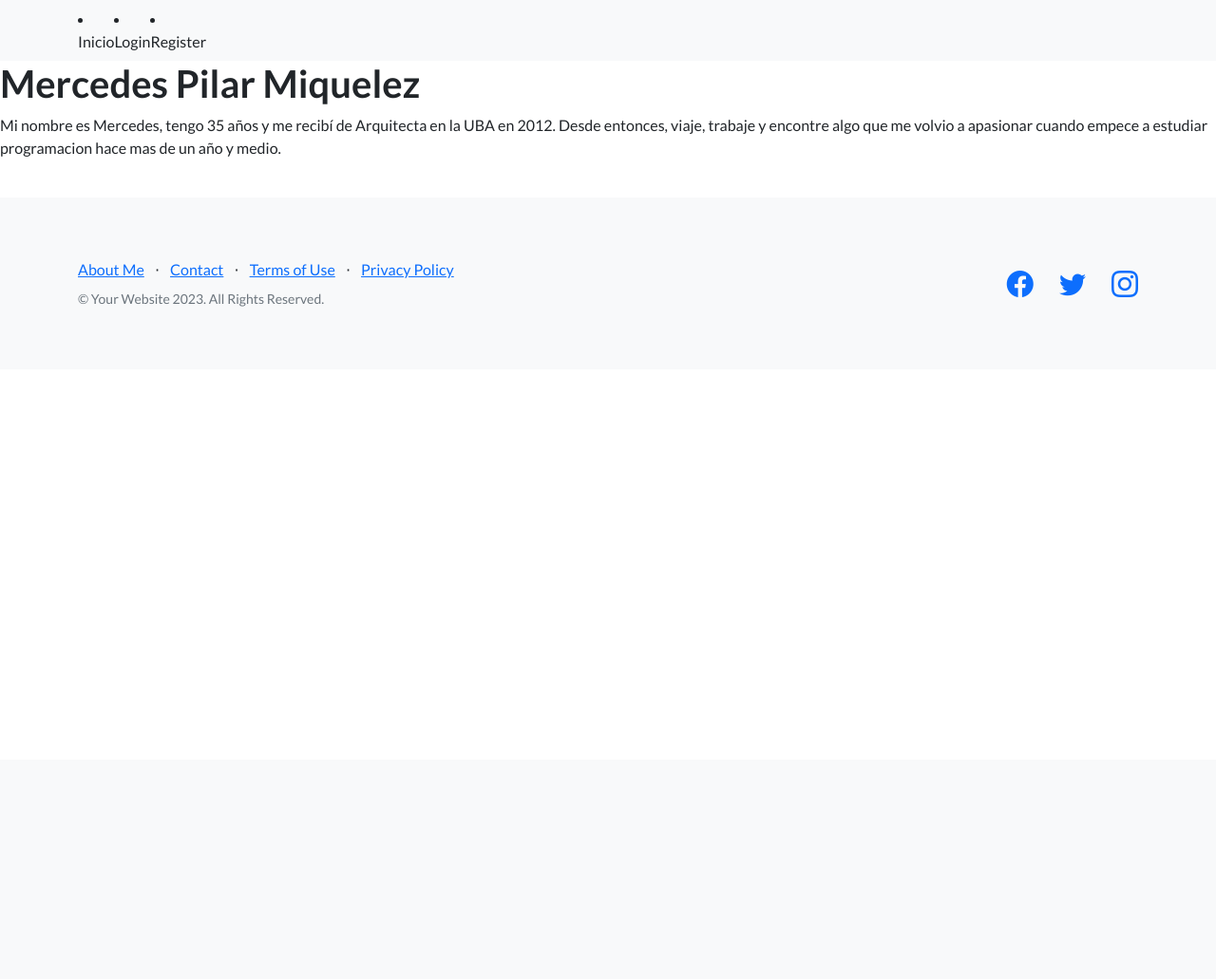
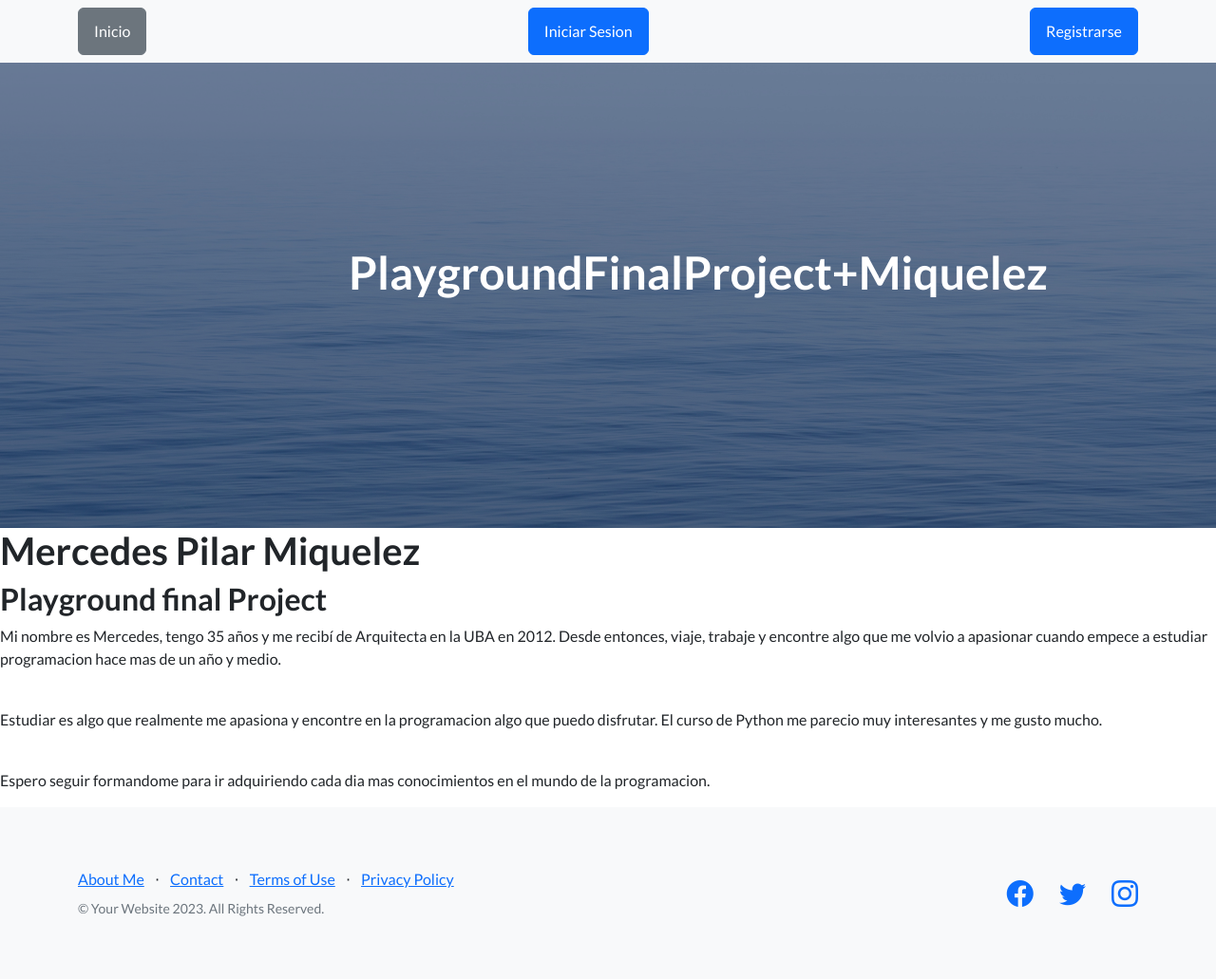
Before and after one commit to mercedesmiquelez/playgroundFinalProjectMiquelez, a Django app: page /app1/aboutme/ in a window 1280 px wide. Shown: the whole page at 95% size. Before the commit the page ends 323 px from the top, so only its background shows below. Run offline with Django 4.2, Linux system fonts and the light colour scheme; some libraries are stand-ins or nearby versions.

Commit message:
Ultimas modificaciones

```diff
--- a/app1/Templates/aboutme.html
+++ b/app1/Templates/aboutme.html
@@ -2,7 +2,10 @@
 
 {% block content %}
    <h1>Mercedes Pilar Miquelez</h1>
+   <h2>Playground final Project</h2>
    <p>Mi nombre es Mercedes, tengo 35 años y me recibí de Arquitecta en la UBA en 2012. Desde entonces, viaje, trabaje y encontre algo que me volvio a apasionar cuando empece a estudiar programacion hace mas de un año y medio.</p>
    <br>
-
+   <p>Estudiar es algo que realmente me apasiona y encontre en la programacion algo que puedo disfrutar. El curso de Python me parecio muy interesantes y me gusto mucho.</p>
+   <br>
+   <p>Espero seguir formandome para ir adquiriendo cada dia mas conocimientos en el mundo de la programacion.</p>
 {% endblock %}
--- a/app1/Templates/comprador_list.html
+++ b/app1/Templates/comprador_list.html
@@ -7,8 +7,8 @@
     <ul class="list-group">
         {% for e in compradores %}
             <li class="list-group-item">
-                <h4>{{ e.nombre }}</h4>
-                <h4>{{ e.apellido }}</h4>
+                <h4>Nombre: {{ e.nombre }}</h4>
+                <h4>Apellido: {{ e.apellido }}</h4>
             </li>
         {% endfor %}
     </ul>
--- a/app1/Templates/editarPerfil.html
+++ b/app1/Templates/editarPerfil.html
@@ -14,7 +14,7 @@
     </form>
 
     <button type="button">
-        <a href="navbar-brand" href="{% url 'CambiarContrasenia' %}">Cambiar Contrasenia</a>
+        <a href="{% url 'app1:CambiarContrasenia' %}">Cambiar Contrasenia</a>
     </button>
 
 {% endblock %}
--- a/app1/Templates/index.html
+++ b/app1/Templates/index.html
@@ -6,7 +6,7 @@
         <meta name="viewport" content="width=device-width, initial-scale=1, shrink-to-fit=no" />
         <meta name="description" content="" />
         <meta name="author" content="" />
-        <title>Landing Page - Start Bootstrap Theme</title>
+        <title>PlaygroundFinalProject+Miquelez</title>
         <!-- Favicon-->
         <link rel="icon" type="image/x-icon" href="assets/favicon.ico" />
         <!-- Bootstrap icons-->
@@ -17,56 +17,31 @@
         <link href="{% static 'css/styles.css' %}" rel="stylesheet" />
     </head>
     <body>
+
         <!-- Navigation-->
-        <nav class="navbar navbar-expand-lg navbar-light bg-light">
+        <nav class="navbar navbar-light bg-light static-top">
             <div class="container">
-                {% comment %} <a class="navbar-brand" href="{% url 'app1:index' %}">Start Bootstrap</a> {% endcomment %}
-                <button class="navbar-toggler" type="button" data-bs-toggle="collapse" data-bs-target="#navbarNav" aria-controls="navbarNav" aria-expanded="false" aria-label="Toggle navigation">
-                    <span class="navbar-toggler-icon"></span>
-                </button>
-                <div class="collapse navbar-collapse" id="navbarNav">
-                    {% if user.is_authenticated %}
-                    <ul class="navbar-nav ml-auto">
-                        <li class="nav-item">
-                            <a class="nav-link" href="{% url 'app1:index' %}">Inicio</a>
-                        </li>
-                        <li class="nav-item">
-                            <a class="nav-link" href="{% url 'app1:producto_create' %}">Productos</a>
-                        </li>
-                        <li class="nav-item">
-                            <a class="nav-link" href="{% url 'app1:servicio_form' %}">Servicios</a>
-                        </li>
-                        <li class="nav-item">
-                            <a class="nav-link" href="{% url 'app1:comprador_form' %}">Compradores</a>
-                        </li>
-                        <li class="nav-item">
-                                <a class="nav-link" href="{% url 'app1:post_list' %}">Posts</a>
-                        </li>
-                        <li class="nav-item">
-                            <button class="nav-link" id="submitButton"><a href="{% url 'app1:logout' %}">Logout</a> </button>
-                            <!-- <a class="nav-link" href="{% url 'app1:logout' %}">Logout</a> -->
-                         </li>
-                    {% else %}
-                        <li class="nav-item">
-                            <a class="nav-link" href="{% url 'app1:index' %}">Inicio</a>
-                        </li>
-                        <li class="nav-item">
-                                <a class="nav-link" href="{% url 'app1:login' %}">Login</a>
-                        </li>
-                        <li class="nav-item">
-                                <a class="nav-link" href="{% url 'app1:register' %}">Register</a>
-                        </li>
-                    {% endif %}
-                    {% if request.user.avatar %}
-                        <img src="{{request.user.usuario.imagen.url}}" alt="" height="40px">
-                    {% endif %}
-                        {% comment %} <a class="navbar-brand" href="{% url 'EditarPerfil' %}">{{request.user.username}}</a> {% endcomment %}
-                    </ul>
+                <a href="{% url 'app1:index' %}" class="btn btn-secondary">Inicio</a>
+                {% if not request.user.is_authenticated %}
+                <a class="btn btn-primary" href="{% url 'app1:login' %}">Iniciar Sesion</a>
+                <a class="btn btn-primary" href="{% url 'app1:register' %}">Registrarse</a>
+                {% else %}
+                <div class="navbar-brand">
+                    <a href="http://127.0.0.1:8000/app1/editarPerfil/">
+                        {% if request.user.avatar %}
+                        <img src="{{ user.avatar.image.url }}" alt="Avatar" height="48px">
+                        {% else %}
+                        {{ request.user.username }}
+                        {% endif %}
+                    Perfil</a>
+                    <a class="btn btn-primary" href="{% url 'app1:logout' %}">Cerrar Sesion</a>
                 </div>
+                {% endif %}
+                {% if request.user.avatar %}
+                <img src="{{request.user.avatar.url}}" alt="" height="48px">
+                {% endif %}
             </div>
         </nav>
-
-        {% block content %}
         <!-- Masthead-->
         <header class="masthead">
             <div class="container position-relative">
@@ -74,7 +49,7 @@
                     <div class="col-xl-6">
                         <div class="text-center text-white">
                             <!-- Page heading-->
-                            <h1 class="mb-5">Nuestra web Intermedia de Django - Coderhouse</h1>
+                            <h1 class="mb-5">PlaygroundFinalProject+Miquelez</h1>
                             <!-- Signup form-->
                             <!-- * * * * * * * * * * * * * * *-->
                             <!-- * * SB Forms Contact Form * *-->
@@ -83,39 +58,65 @@
                             <!-- To make this form functional, sign up at-->
                             <!-- https://startbootstrap.com/solution/contact-forms-->
                             <!-- to get an API token!-->
-                            <form class="form-subscribe" id="contactForm" data-sb-form-api-token="API_TOKEN">
-                                <!-- Email address input-->
-                                <div class="row">
-                                    <div class="col">
-                                        <input class="form-control form-control-lg" id="emailAddress" type="email" placeholder="Email Address" data-sb-validations="required,email" />
-                                        <div class="invalid-feedback text-white" data-sb-feedback="emailAddress:required">Email Address is required.</div>
-                                        <div class="invalid-feedback text-white" data-sb-feedback="emailAddress:email">Email Address Email is not valid.</div>
-                                    </div>
-                                    <div class="col-auto"><button class="btn btn-primary btn-lg disabled" id="submitButton" type="submit">Submit</button></div>
-                                </div>
-                                <!-- Submit success message-->
-                                <!---->
-                                <!-- This is what your users will see when the form-->
-                                <!-- has successfully submitted-->
-                                <div class="d-none" id="submitSuccessMessage">
-                                    <div class="text-center mb-3">
-                                        <div class="fw-bolder">Form submission successful!</div>
-                                        <p>To activate this form, sign up at</p>
-                                        <a class="text-white" href="https://startbootstrap.com/solution/contact-forms">https://startbootstrap.com/solution/contact-forms</a>
-                                    </div>
-                                </div>
-                                <!-- Submit error message-->
-                                <!---->
-                                <!-- This is what your users will see when there is-->
-                                <!-- an error submitting the form-->
-                                <div class="d-none" id="submitErrorMessage"><div class="text-center text-danger mb-3">Error sending message!</div></div>
-                            </form>
+
                         </div>
                     </div>
                 </div>
             </div>
         </header>
+
+        {% block content %}
+
         <!-- Icons Grid-->
+
+        {% if messages %}
+        <ul class="messages">
+            {% for message in messages %}
+            <li>{% if message.tags %} class="{{ message.tags }}"{% endif %}>{{ message }}</li>
+            {% endfor %}
+        </ul>
+        {% endif %}
+
+
+        <section class="features-icons bg-light text-center">
+            <div class="container">
+                <div class="row">
+                    <div class="col-lg-3">
+                        <div class="features-icons-item mx-auto mb-5 mb-lg-0 mb-lg-3">
+
+                            <h3>Conoce todos los productos</h3>
+                            <a href="{% url 'app1:producto_create' %}" class="btn btn-secondary">Productos</a>
+                        </div>
+                    </div>
+                    <div class="col-lg-3">
+                        <div class="features-icons-item mx-auto mb-5 mb-lg-0 mb-lg-3">
+
+                            <h3>Busca los distintos servicios</h3>
+                            <a href="{% url 'app1:servicio_form' %}" class="btn btn-secondary">Servicios</a>
+                        </div>
+                    </div>
+                    <div class="col-lg-3">
+                        <div class="features-icons-item mx-auto mb-0 mb-lg-3">
+
+                            <h3>Conoce a nuestros compradores</h3>
+                            <a href="{% url 'app1:comprador_form' %}" class="btn btn-secondary">Comprador</a>
+                        </div>
+                    </div>
+                    <div class="col-lg-3">
+                        <div class="features-icons-item mx-auto mb-0 mb-lg-3">
+
+                            <h3>Conoce a nuestros vendedores</h3>
+                            <a href="{% url 'app1:vendedor_form' %}" class="btn btn-secondary">Vendedor</a>
+                        </div>
+                    </div>
+                </div>
+            </div>
+        </section>
+        <br>
+        <br>
+        <br>
+        <a href="{% url 'app1:post_list' %}" class="btn btn-primary">Ver los comentarios</a>
+
         <section class="features-icons bg-light text-center">
             <div class="container">
                 <div class="row">
--- a/app1/Templates/post_list.html
+++ b/app1/Templates/post_list.html
@@ -6,8 +6,12 @@
     {% for post in posts %}
       <li class="list-group-item">
         <div class="d-flex justify-content-between align-items-center">
-          <a href="{% url 'app1:update_post' post.pk %}">{{ post.title }}</a>
+          titulo: {{ post.title }}<br>
+          subtitulo: {{post.subtitle}}<br>
+          contenido: {{post.content}}
           <div>
+            <a href="{% url 'app1:detail_post' post.pk %}" class="btn btn-danger btn-sm ml-2">Leer Mas</a>
+            <a href="{% url 'app1:update_post' post.pk %}" class="btn btn-danger btn-sm ml-2">Editar</a>
             <a href="{% url 'app1:delete_post' post.pk %}" class="btn btn-danger btn-sm ml-2">Eliminar</a>
           </div>
         </div>
--- a/app1/Templates/servicio_form.html
+++ b/app1/Templates/servicio_form.html
@@ -1,6 +1,7 @@
 {% extends 'index.html' %}
 
 {% block content %}
+
     <div class="container">
         <h1 class="mb-4">Crear un Nuevo Servicio</h1>
         <form method="post">
--- a/app1/urls.py
+++ b/app1/urls.py
@@ -11,9 +11,9 @@ urlpatterns = [
     path('producto_create/', views.producto_create, name='producto_create'),
     path('servicio_list/', views.ServicioListView.as_view(), name='servicio_list'),
     path('servicio_form/', views.servicio_form, name='servicio_form'),
-    path('vendedores/', views.VendedorListView.as_view(), name='lista_vendedores'),
+    path('vendedor_list/', views.VendedorListView.as_view(), name='vendedor_list'),
     path('comprador_list/', views.CompradorListView.as_view(), name='comprador_list'),
-    path('vendedor/create/', views.VendedorCreateView.as_view(), name='vendedor-create'),
+    path('vendedor_form/', views.vendedor_form, name='vendedor_form'),
     path('comprador_form/', views.comprador_form, name='comprador_form'),
     path('buscar-por-nombre/', views.buscar_productos, name='buscar_productos'),
     path('producto_update/<int:pk>/', views.ProductoUpdateView.as_view(), name='producto_update'),
@@ -22,11 +22,12 @@ urlpatterns = [
     path('create/', views.PostCreateView.as_view(), name='create_post'),
     path('update/<int:pk>/', views.PostUpdateView.as_view(), name='update_post'),
     path('delete/<int:pk>/', views.PostDeleteView.as_view(), name='delete_post'),
+    path('detail/<int:pk>/', views.PostDetailView.as_view(), name='detail_post'),
     path('register/', views.RegisterView.as_view(), name='register'),
     path('login/', views.CustomLoginView.as_view(), name='login'),
     path('logout/', views.CustomLogoutView.as_view(), name='logout'),
-    path('editarPerfil/', views.editarPerfil, name="EditarPerfil"),
-    path('cambiarContrasenia/', views.CambiarContrasenia.as_view(), name="CambiarContrasenia"),
+    path('editarPerfil/', views.editarPerfil, name="editarPerfil"),
+    path('CambiarContrasenia/', views.CambiarContrasenia.as_view(), name="CambiarContrasenia"),
 ]
 
 urlpatterns+= static(settings.MEDIA_URL, document_root = settings.MEDIA_ROOT)
--- a/app1/views.py
+++ b/app1/views.py
@@ -1,10 +1,10 @@
 from django.shortcuts import render, redirect
 from django.views.generic.edit import CreateView, UpdateView, DeleteView
 from django.views.generic.list import ListView
-from django.views.generic.edit import FormView
+from django.views.generic.detail import DetailView
 from django.urls import reverse_lazy
 from .models import Producto, Servicio, Vendedor, Comprador, Post
-from .forms import ServicioForm, VendedorForm, CompradorForm, ProductoSearchForm, PostForm, CustomUserCreationForm, UserEditForm, ProductoForm, ServicioForm
+from .forms import ServicioForm, VendedorForm, CompradorForm, ProductoSearchForm, PostForm, CustomUserCreationForm, UserEditForm, ProductoForm
 from django.contrib.auth.views import LoginView, LogoutView, PasswordChangeView
 from django.urls import reverse_lazy
 from django.views.generic import CreateView
@@ -34,7 +34,6 @@ def producto_create(request):
         mi_formulario = ProductoForm()
         return render(request, 'producto_create.html', {'mi_formulario': mi_formulario})
 
-
 class ServicioListView(ListView):
     model = Servicio
     template_name = 'servicio_list.html'
@@ -50,24 +49,22 @@ def servicio_form(request):
         mi_formulario = ServicioForm()
         return render(request, 'servicio_form.html', {'mi_formulario': mi_formulario})
 
-# Vistas para el modelo Vendedor
-class VendedorCreateView(CreateView):
-    model = Vendedor
-    form_class = VendedorForm
-    template_name = 'vendedor_form.html'
-    success_url = reverse_lazy('app1:index')
-
 class VendedorListView(ListView):
     model = Vendedor
     template_name = 'vendedor_list.html'
     context_object_name = 'vendedores'
 
-# Vistas para el modelo Comprador
-# class CompradorCreateView(CreateView):
-#     model = Comprador
-#     form_class = CompradorForm
-#     template_name = 'comprador_form.html'
-#     success_url = reverse_lazy('app1:index')
+
+def vendedor_form(request):
+    if request.method == 'POST':
+        mi_formulario = VendedorForm(request.POST)
+        if mi_formulario.is_valid():
+            mi_formulario.save()
+        return render(request, 'index.html')
+    else:
+        mi_formulario = VendedorForm()
+        return render(request, 'vendedor_form.html', {'mi_formulario': mi_formulario})
+
 
 class CompradorListView(ListView):
     model = Comprador
@@ -81,7 +78,7 @@ def comprador_form(request):
             mi_formulario.save()
         return render(request, 'index.html')
     else:
-        mi_formulario = ProductoForm()
+        mi_formulario = CompradorForm()
         return render(request, 'comprador_form.html', {'mi_formulario': mi_formulario})
 
 class CompradorUpdateView(UpdateView):
@@ -142,6 +139,10 @@ class PostDeleteView(DeleteView):
     template_name = 'delete_post.html'
     success_url = reverse_lazy('app1:post_list')
 
+class PostDetailView(DetailView):
+    model = Post
+    template_name = 'detail_post.html'
+
 class RegisterView(CreateView):
     template_name = 'register.html'
     form_class = CustomUserCreationForm
@@ -170,12 +171,12 @@ def editarPerfil(request):
                 usuario.avatar.save()
 
             miFormulario.save()
-            return render(request, "app1/index.html")
+            return render(request, "index.html")
 
     else:
         miFormulario = UserEditForm(instance=request.user)
-    return render(request, "app1/editar_perfil.html", {"miFormulario": miFormulario, "usuario": usuario})
+    return render(request, "editarPerfil.html", {"miFormulario": miFormulario, "usuario": usuario})
 
 class CambiarContrasenia(LoginRequiredMixin, PasswordChangeView):
-    template_name = "app1/cambiar_contrasenia.html"
-    success_url = reverse_lazy('EditarPerfil')
+    template_name = "cambiar_contrasenia.html"
+    success_url = reverse_lazy('app1:editarPerfil')
```
Also changed, not shown: app1/Templates/detail_post.html (added, +7 -0 lines), app1/Templates/vendedor_form.html (+7 -2 lines), app1/Templates/vendedor_list.html (+5 -2 lines), app1/models.py (+10 -10 lines), app1/migrations/0007_vendedor_email.py (added), app1/migrations/0008_remove_post_imagen.py (added), db.sqlite3, media/servicios/Screen_Shot_2023-09-04_at_11.52.34.png (added), media/servicios/Screen_Shot_2023-09-04_at_11.54.38.png (added), media/servicios/b8833a9da1cf3e190ae5b0fb6f2e8c6f.jpeg (added).
